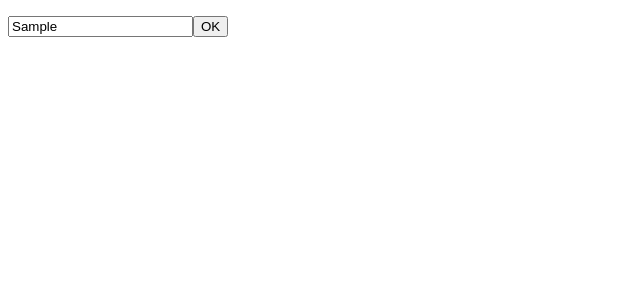
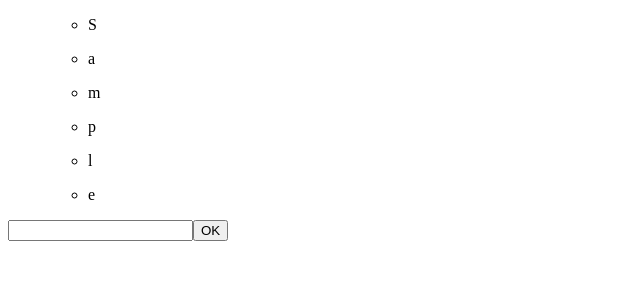
Before and after one commit to WilliamMatton/b7-wordle-with-highscore, a React app in the folder frontend/: page / in a window 1280 px wide. Both pictures are taken after typing "Sample" into the empty fields and a click on the button "OK". Shown: the top 300 px of the page, without its empty margins (0-640 px from the left). Built offline with nearby package versions, Linux system fonts and the light colour scheme; the HTML template or start-up script is replaced by a standard one.

Commit message:
Finalize frontend for supporting submitting guesses via the input form.

```diff
--- a/frontend/src/App.jsx
+++ b/frontend/src/App.jsx
@@ -12,8 +12,9 @@ function App() {
   return(
     <main className="app">
       <GuessList guesses={guesses} />
-      <WordForm onGuessWord={(text) => {
+      <WordForm onGuessWord={(text) => { // TODO: byt ut till API-call
         const newGuess = {
+          id: crypto.randomUUID(),
           word: text
         };
         setGuesses([...guesses, newGuess])
--- a/frontend/src/components/GuessList.jsx
+++ b/frontend/src/components/GuessList.jsx
@@ -5,7 +5,7 @@ export default function GuessList({ guesses }) {
     <ul className="guessList">
       {guesses.map((guess) => {
         return(
-          <WordGuess word={guess} />
+          <WordGuess guess={guess} key={guess.id} />
         );
       })}
     </ul>
--- a/frontend/src/components/Letter.jsx
+++ b/frontend/src/components/Letter.jsx
@@ -1,3 +1,7 @@
-export default function Letter() {
-
+export default function Letter({ letter }) {
+  return (
+    <li className="letterItem">
+      <p className="guessLetter">{letter.letter}</p>
+    </li>
+  );
 }
--- a/frontend/src/components/WordForm.jsx
+++ b/frontend/src/components/WordForm.jsx
@@ -7,6 +7,7 @@ export default function WordForm({ onGuessWord }) {
     <form className="wordForm" onSubmit={(ev) => {
       ev.preventDefault();
       onGuessWord(text);
+      setText('');
     }}>
       <input className="wordFormInput" name="wordInput" type="text" value={text} onChange={(event) => setText(event.target.value)} />
       <button className="wordFormSubmitButton" type="submit">OK</button>
--- a/frontend/src/components/WordGuess.jsx
+++ b/frontend/src/components/WordGuess.jsx
@@ -1,18 +1,25 @@
-import { useState } from "react";
 import Letter from "./Letter.jsx";
 
-export default function WordGuess({ word }) {
-  const [letters, setLetters] = useState([
+export default function WordGuess({ guess }) {
+  const word = guess.word;
 
-  ]);
+  const letters = [];
 
   for(let i = 0; i < word.length; i++) {
-
+    const letter = {
+      id: crypto.randomUUID(),
+      letter: word[i]
+    }
+    letters[i] = letter;
   }
 
-  /*
   return (
-
+    <ul className="guessLetters">
+      {letters.map((letter) => {
+        return (
+          <Letter letter={letter} key={letter.id} />
+        );
+      })}
+    </ul>
   );
-  */
 }
```
